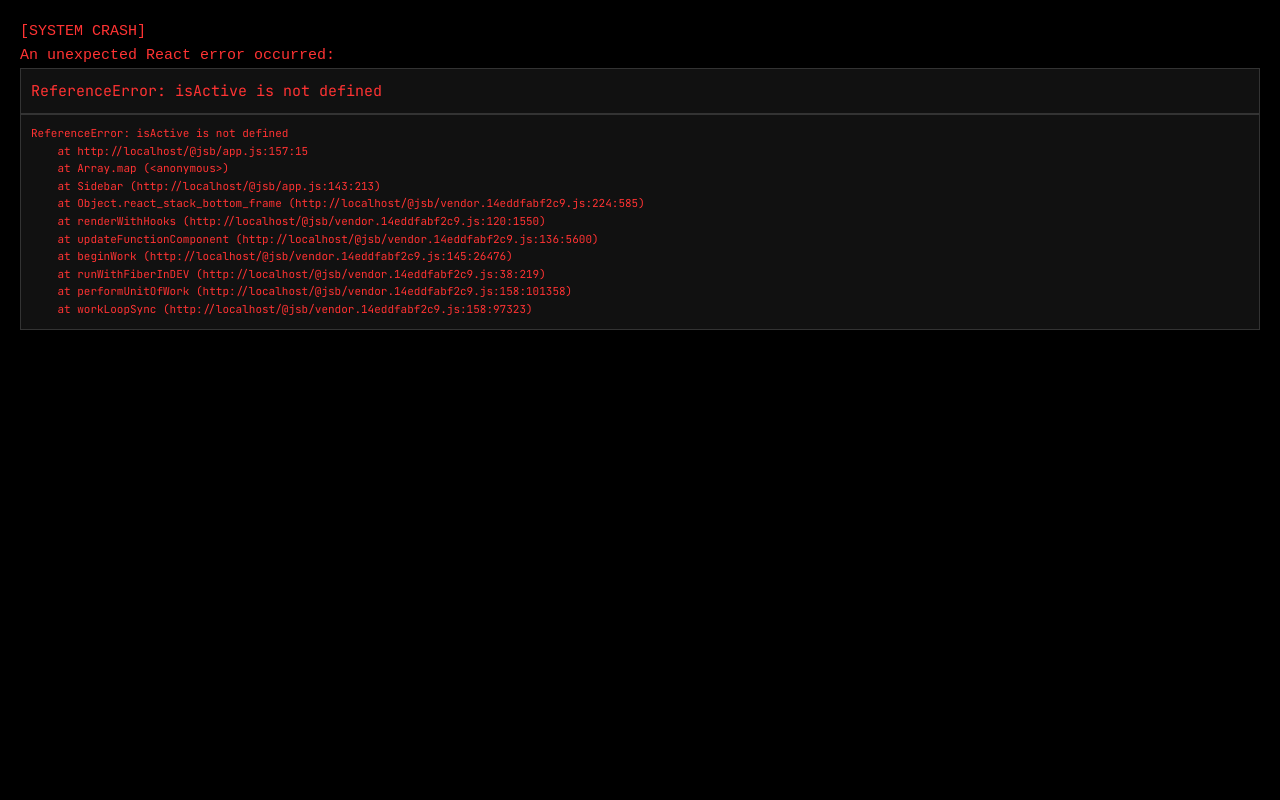
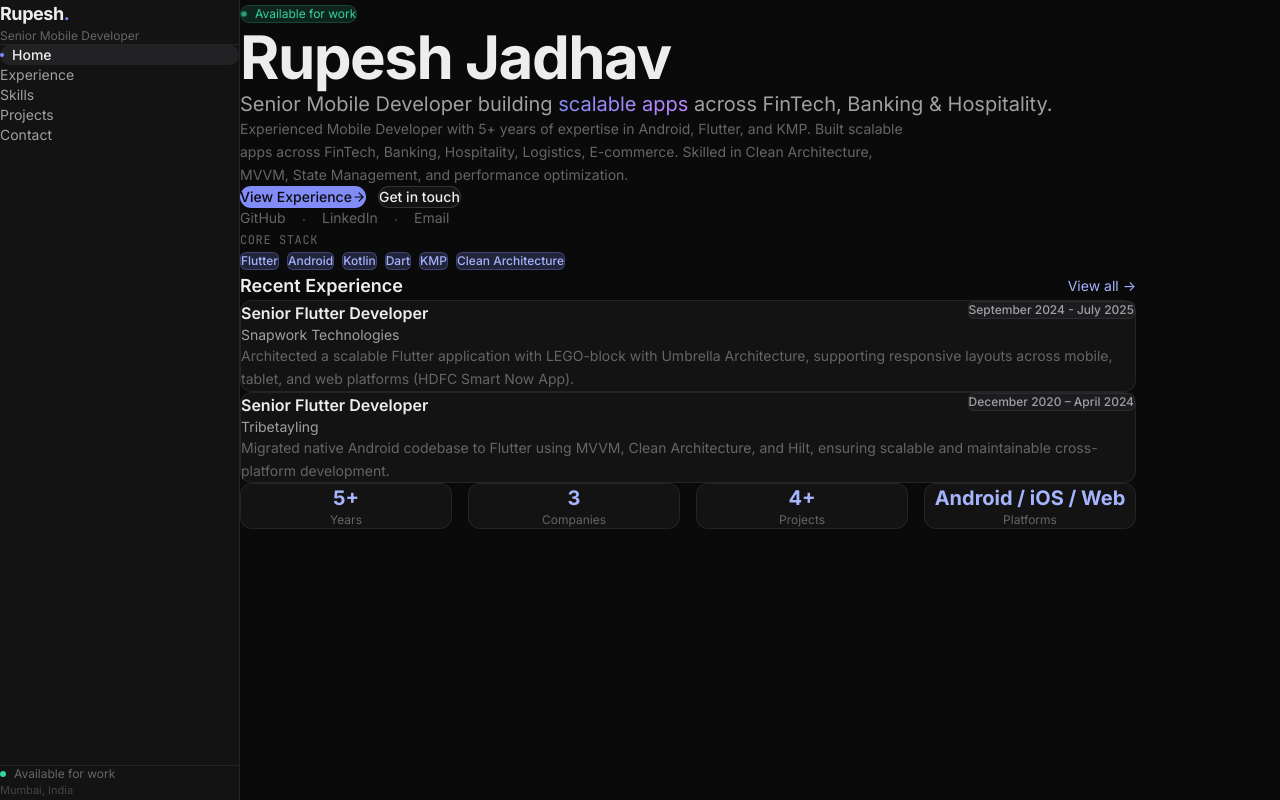
Before and after one commit to jadhavrupesh/jadhavrupesh.github.io, a React (Vite) app: page / in a window 1280 px wide. Built offline with nearby package versions, Linux system fonts and the light colour scheme.

Commit message:
fix: resolve isActive ReferenceError in Sidebar NavLink render prop
The isActive variable was referenced in the children of NavLink but was
only a parameter of the className/style callback functions. Restructured
to use NavLink's children render prop so isActive is in scope.

```diff
--- a/components/layout/Sidebar.tsx
+++ b/components/layout/Sidebar.tsx
@@ -37,7 +37,7 @@ export default function Sidebar() {
                 end={item.path === '/'}
                 className={({ isActive }) =>
                   cn(
-                    'block px-3 py-2 text-sm rounded-lg transition-all duration-200',
+                    'flex items-center gap-2 px-3 py-2 text-sm rounded-lg transition-all duration-200',
                     isActive ? 'font-medium' : 'font-normal'
                   )
                 }
@@ -46,15 +46,17 @@ export default function Sidebar() {
                   background: isActive ? 'var(--bg-hover)' : 'transparent',
                 })}
               >
-                <span className="flex items-center gap-2">
-                  {isActive && (
-                    <span
-                      className="inline-block w-1 h-1 rounded-full"
-                      style={{ background: 'var(--accent)' }}
-                    />
-                  )}
-                  {item.label}
-                </span>
+                {({ isActive }) => (
+                  <>
+                    {isActive && (
+                      <span
+                        className="inline-block w-1 h-1 rounded-full shrink-0"
+                        style={{ background: 'var(--accent)' }}
+                      />
+                    )}
+                    <span>{item.label}</span>
+                  </>
+                )}
               </NavLink>
             </li>
           ))}
```
